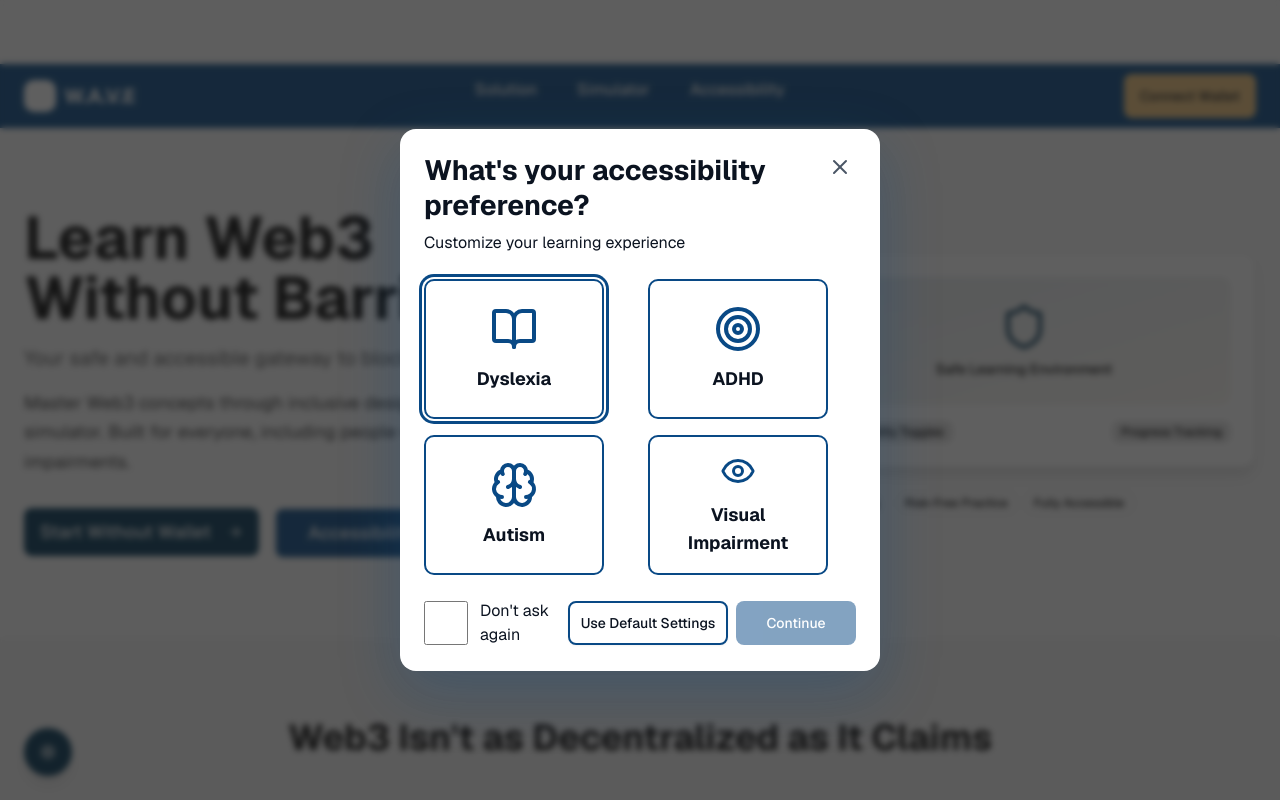
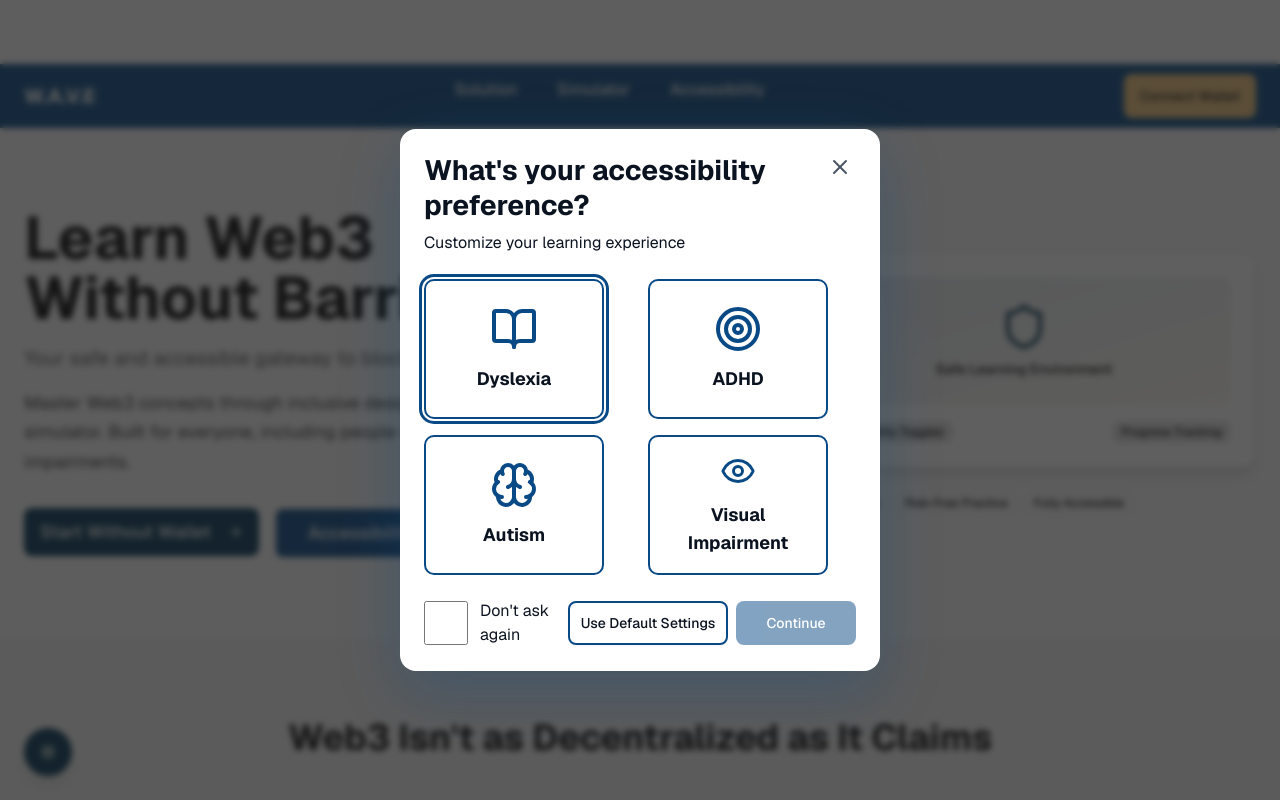
Before and after one commit to Soymaferlopezp/wave, a Next.js app: page / in a window 1280 px wide. Shown: the top 800 px of the page. Built offline with nearby package versions, Linux system fonts and the light colour scheme.

Commit message:
Update page.tsx

```diff
--- a/app/page.tsx
+++ b/app/page.tsx
@@ -289,8 +289,6 @@ export default function HomePage() {
         >
           <div className="container flex h-16 items-center justify-between px-4 md:px-6">
             <div className="flex items-center space-x-2">
-              <div className="h-8 w-8 rounded-lg bg-white flex items-center justify-center">
-              </div>
               <h1 className="text-xl font-bold text-white">W.A.V.E</h1>
             </div>
 
@@ -878,8 +876,6 @@ export default function HomePage() {
                 <div className="grid md:grid-cols-4 gap-8">
                   <div className="space-y-4">
                     <div className="flex items-center space-x-2">
-                      <div className="h-8 w-8 rounded-lg bg-primary-foreground flex items-center justify-center">
-                      </div>
                       <div>
                         <h3 className="font-bold text-white">W.A.V.E</h3>
                         <p className="text-xs text-white/80">Web3 Accessibility & Virtual Education</p>
```
